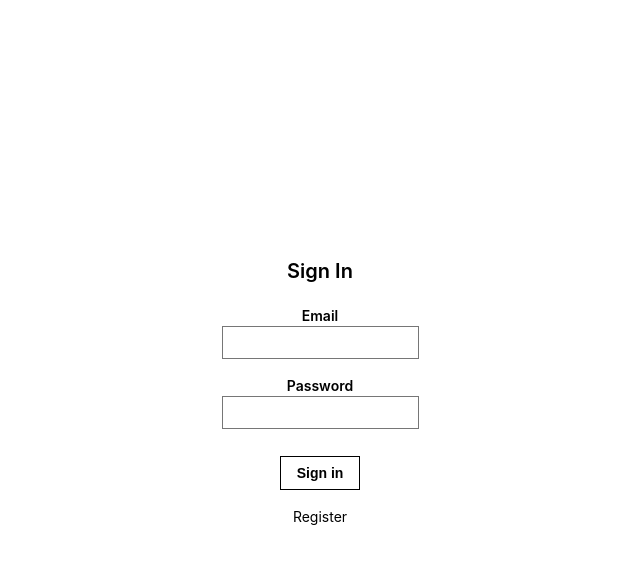
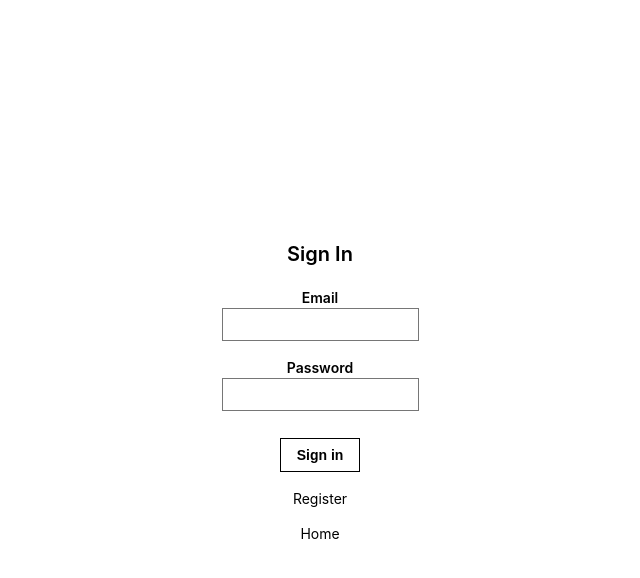
Before and after one commit to chingu-voyages/v8-geckos-team-06, a React (Create React App) app: page / in a window 1280 px wide. Both pictures are taken after a click on the item "Sign in". Shown: the top 578 px of the page, without its empty margins (320-960 px from the left). Built offline with nearby package versions, Linux system fonts and the light colour scheme.

Commit message:
homebutts

```diff
--- a/src/register/Register.js
+++ b/src/register/Register.js
@@ -32,6 +32,8 @@ const Register = ({ onRouteChange }) => {
         </fieldset>
         <div className="">
           <input onClick={() => onRouteChange('signin')} className="b ph3 pv2 input-reset ba b--black bg-transparent pointer f6 dib" type="submit" value="Sign Up" />
+          <p onClick={() => onRouteChange('home')} className="f6 link dim black db" style={{cursor: 'pointer'}}>Home</p>
+
         </div>
       </form>
     </main>
--- a/src/signin/Signin.js
+++ b/src/signin/Signin.js
@@ -30,6 +30,8 @@ const Signin = ({ onRouteChange }) => {
 
         <div className="lh-copy mt3 pointer">
           <p onClick={() => onRouteChange('register')} className="f6 link dim black db">Register </p>
+          <p onClick={() => onRouteChange('home')} className="f6 link dim black db">Home </p>
+
         </div>
       </form>
     </main>
```
